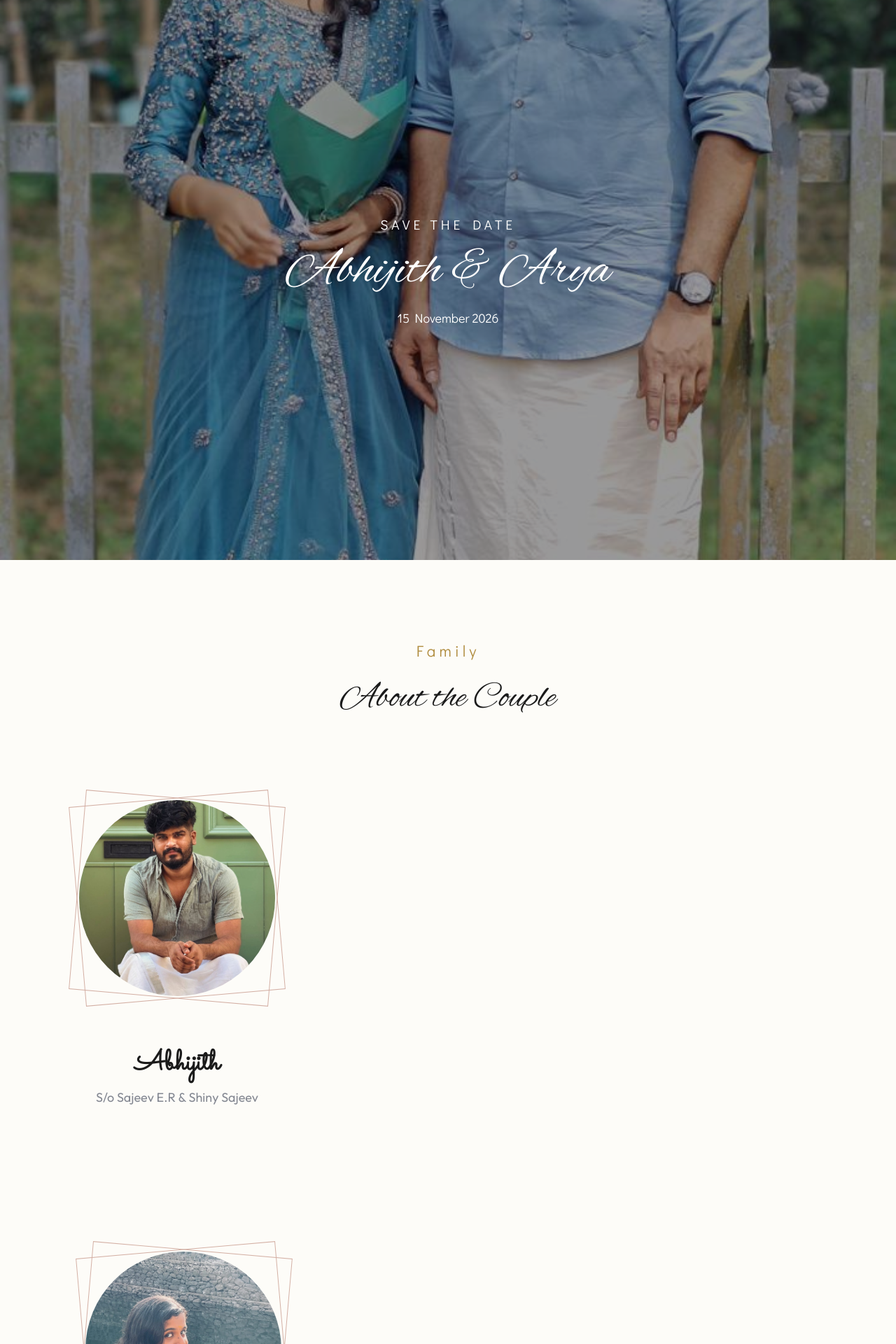
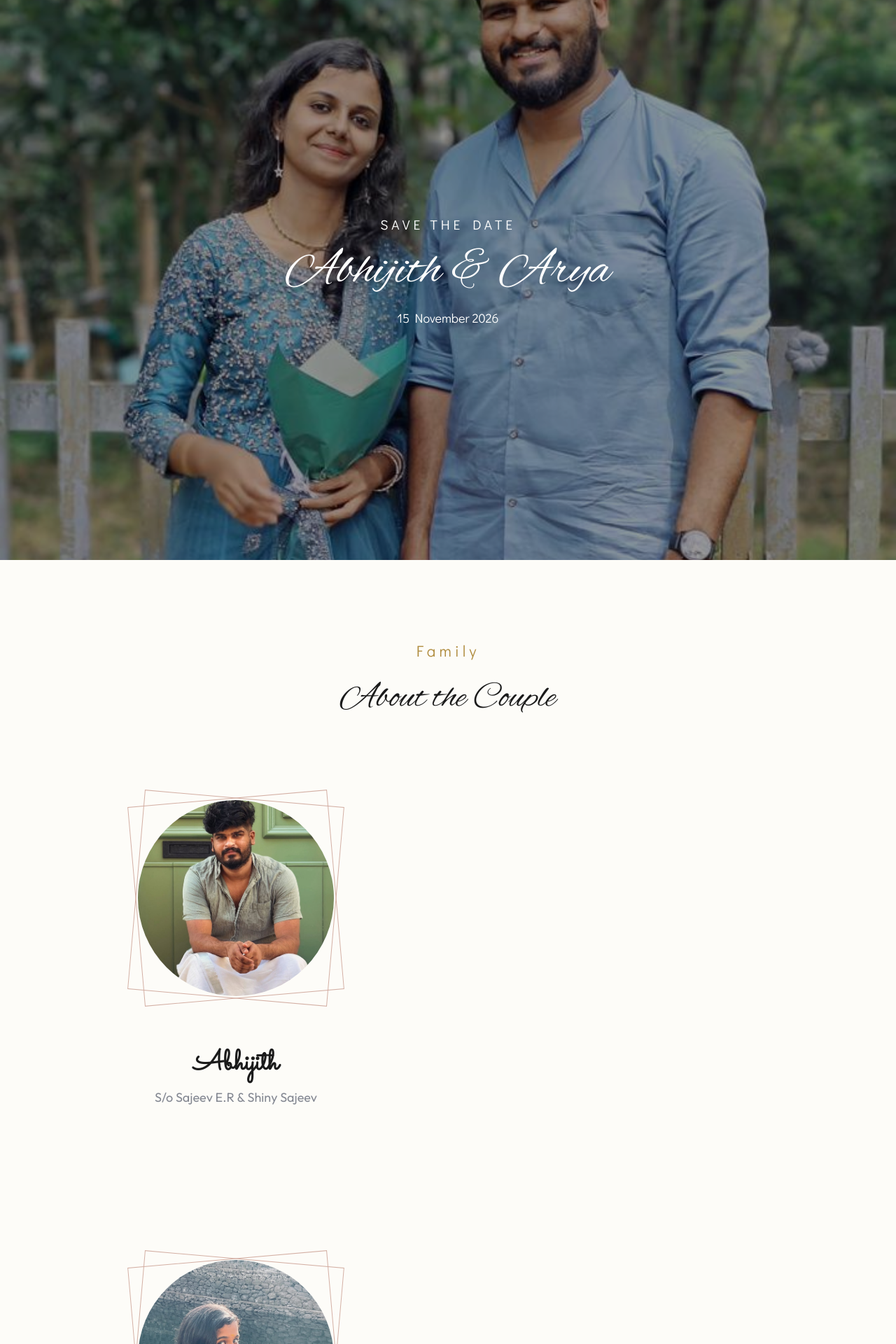
Before and after one commit to midhulsasikumar-an/Wedding-Online-Invitation, a React (Vite) app: page / in a window 1280 px wide. Shown: the top 1920 px of the page at 70% size. Built offline with nearby package versions, Linux system fonts and the light colour scheme; a web font is replaced by a local one.

Commit message:
Fix desktop responsive layout and couple image framing

```diff
--- a/src/components/EventsSection.css
+++ b/src/components/EventsSection.css
@@ -8,6 +8,8 @@
 .events-section .container {
   position: relative;
   z-index: 2;
+  max-width: var(--content-max);
+  margin: 0 auto;
 }
 
 .events-section .section-heading {
@@ -22,6 +24,7 @@
   display: flex;
   flex-direction: column;
   gap: clamp(2rem, 5vw, 3rem);
+  align-items: center;
 }
 
 .event-item {
@@ -30,6 +33,9 @@
   padding-top: 20px;
   text-align: center;
   padding-bottom: 50px;
+  width: 100%;
+  max-width: 800px;
+  margin: 0 auto;
 }
 
 .event-item h6 {
@@ -117,3 +123,14 @@
     min-width: 150px;
   }
 }
+
+@media (min-width: 769px) {
+  .event-item {
+    max-width: 900px;
+  }
+
+  .event-image {
+    min-height: 220px;
+    min-width: 220px;
+  }
+}
--- a/src/components/FamilySection.css
+++ b/src/components/FamilySection.css
@@ -9,6 +9,8 @@
   display: flex;
   flex-direction: column;
   align-items: center;
+  max-width: var(--content-max);
+  margin: 0 auto;
 }
 
 .family-section .section-heading {
@@ -100,6 +102,15 @@
   line-height: 1.75;
 }
 
+.person {
+  flex: 0 1 auto;
+  max-width: 400px;
+  width: 100%;
+  display: flex;
+  flex-direction: column;
+  align-items: center;
+}
+
 .couple-container {
   display: flex;
   flex-direction: column-reverse;
@@ -108,6 +119,8 @@
   margin-top: -35px;
   width: 100%;
   gap: clamp(2rem, 5vw, 4rem);
+  justify-content: center;
+  align-items: stretch;
 }
 
 @media (min-width: 768px) {
@@ -115,10 +128,15 @@
     flex-direction: row;
     justify-content: center;
     align-items: flex-start;
+    gap: clamp(3rem, 6vw, 5rem);
   }
 
   .couple-container.bride-first {
     flex-direction: row-reverse;
+  }
+
+  .person {
+    max-width: 450px;
   }
 }
 
--- a/src/components/GallerySection.css
+++ b/src/components/GallerySection.css
@@ -8,6 +8,8 @@
 .gallery-section .container {
   position: relative;
   z-index: 2;
+  max-width: var(--content-max);
+  margin: 0 auto;
 }
 
 .gallery-section .section-heading {
--- a/src/components/LandingSection.css
+++ b/src/components/LandingSection.css
@@ -94,3 +94,11 @@
     background-attachment: scroll;
   }
 }
+
+@media (min-width: 769px) {
+  .landing-section {
+    background-position: center 25%;
+    min-height: 100vh;
+    height: auto;
+  }
+}
--- a/src/components/ThankYouSection.css
+++ b/src/components/ThankYouSection.css
@@ -110,3 +110,16 @@
     background-attachment: scroll;
   }
 }
+
+@media (min-width: 769px) {
+  .thank-you-section {
+    background-position: center 30%;
+    height: auto;
+    min-height: 100vh;
+    padding: var(--section-space) var(--page-gutter);
+  }
+
+  .thank-you-content {
+    padding: 4% 5%;
+  }
+}
--- a/src/data/invitation.js
+++ b/src/data/invitation.js
@@ -31,6 +31,9 @@ export const invitation = {
   ],
   closing: {
     heading: "THANK YOU",
-    message: "We can't wait to see all of our beloved friends and relatives at the wedding."
+    message: "We can't wait to see all of our beloved friends and relatives at the wedding.",
+    closingLine: "Thank you for being part of our story.",
+    signOff: "With love,",
+    names: "Arya & Abhijith"
   }
 };
```
Also changed, not shown: src/components/ThankYouSection.jsx (+5 -18 lines).
